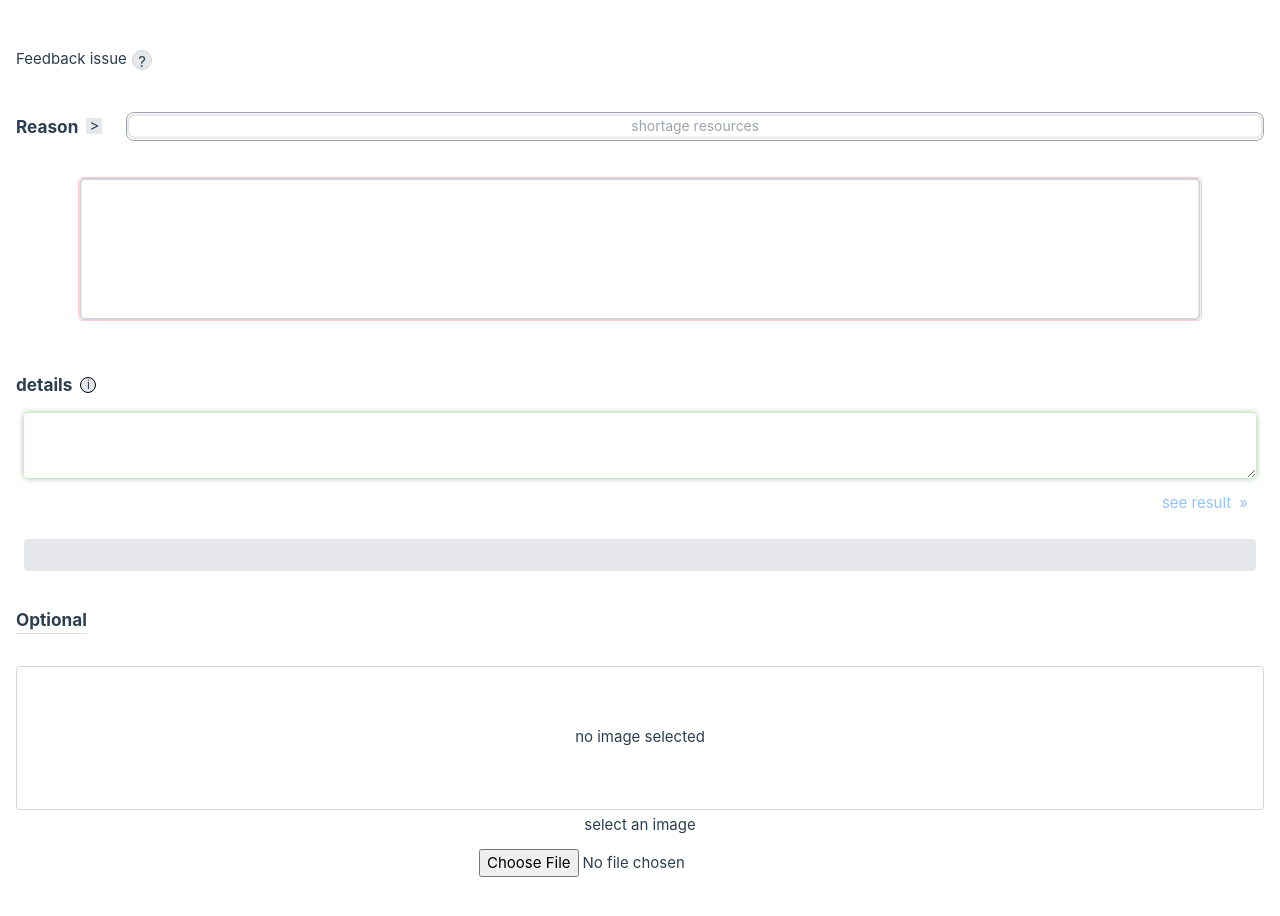
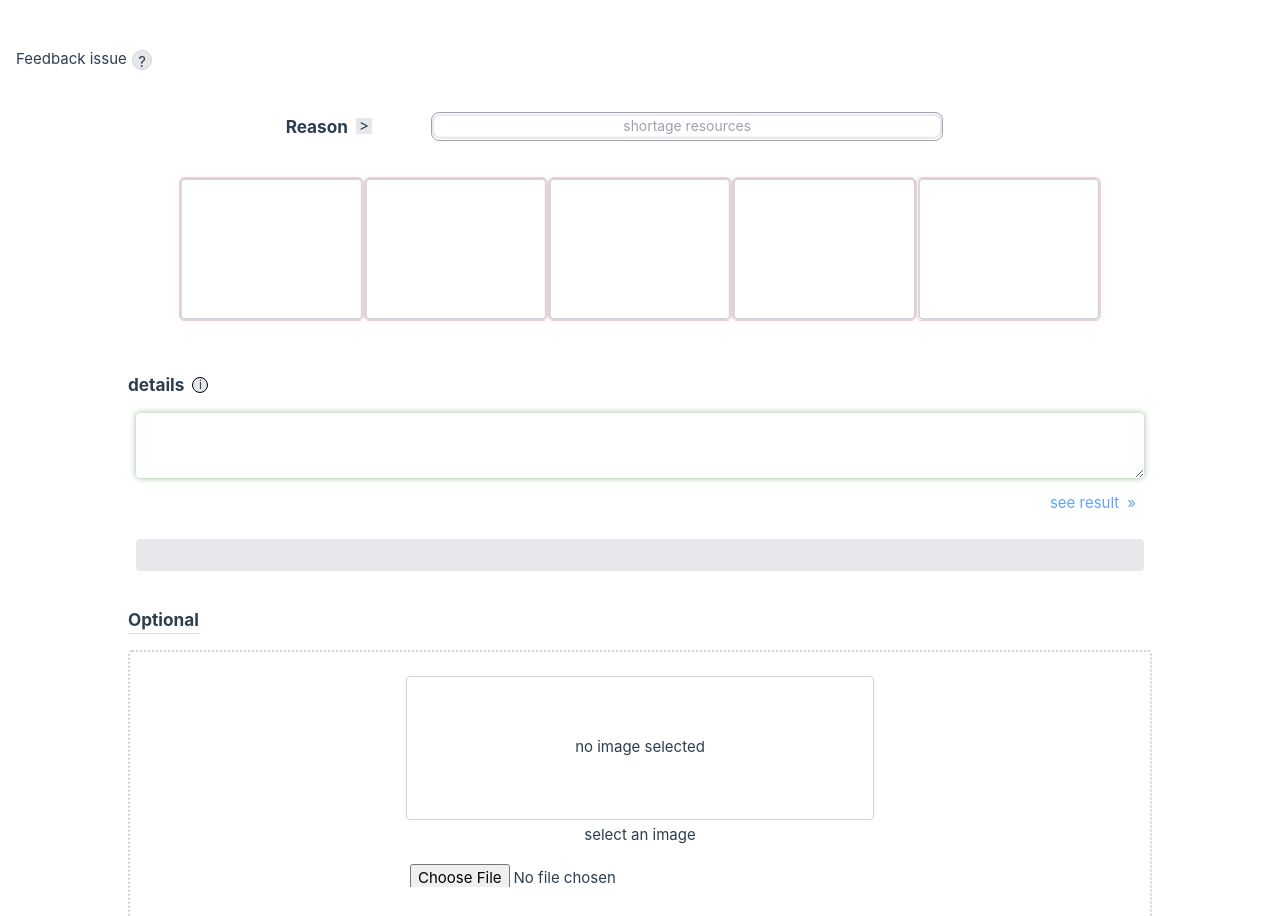
Before and after one commit to BeinRain06/transit-com-app, a Vue app in the folder vue-transit/: page / in a window 1280 px wide. Shown: the top 916 px of the page. Built offline with nearby package versions, Linux system fonts and the light colour scheme; a web font is replaced by a local one.

Commit message:
AskFeedBack.vue component --update-1 page v1

```diff
--- a/vue-transit/src/components/AskFeedback.vue
+++ b/vue-transit/src/components/AskFeedback.vue
@@ -26,9 +26,11 @@ const platformFeed: ComputedRef<({ domain: string; archive: string[] } | undefin
             &quest;
           </div>
         </div>
-        <div class="board_reason w-full my-4">
+        <div class="board_reason w-full max-w-5xl my-4 mx-auto">
           <ul class="listen_wrap_reason flex_row_center text-center m-auto">
-            <li class="tag_reason h-full flex_row_center"><h3 class="title_ask">Reason</h3></li>
+            <li class="tag_reason h-full flex_row_center">
+              <h3 class="title_ask">Reason</h3>
+            </li>
             <li class="tag_angle h-full flex_row_center">
               <div class="toggle_selection_reason">&#62;</div>
             </li>
@@ -49,7 +51,7 @@ const platformFeed: ComputedRef<({ domain: string; archive: string[] } | undefin
             </div>
           </div>
         </div>
-        <div class="details_feed mt-12">
+        <div class="details_feed w-full max-w-5xl mt-12 mx-auto">
           <div class="details_paragraph">
             <ul class="w-full flex_col_center gap-2">
               <li class="details_title w-full h-8 inline-flex items-center gap-2">
@@ -72,7 +74,7 @@ const platformFeed: ComputedRef<({ domain: string; archive: string[] } | undefin
                   <div
                     class="print_text_paragraph w-full my-2 inline-flex justify-end items-center"
                   >
-                    <button class="btn_print_text text-blue-300">
+                    <button class="btn_print_text text-blue-400">
                       see result<span class="symbol_raquo mx-2">&raquo;</span>
                     </button>
                   </div>
@@ -86,12 +88,14 @@ const platformFeed: ComputedRef<({ domain: string; archive: string[] } | undefin
             </ul>
           </div>
         </div>
-        <div class="optional_file_container w-full">
+        <div class="optional_file_container w-full max-w-5xl mx-auto">
           <div class="optional_label my-4">
             <h3 class="title_ask">Optional</h3>
           </div>
           <div class="optional_file_content w-full">
-            <ul class="organizing_files w-full flex_col_center mx-auto">
+            <ul
+              class="organizing_files w-full flex_col_center mx-auto border-2 border-dotted border-gray-300 rounded"
+            >
               <li class="w-full">
                 <div class="organize_to_add">
                   <div
@@ -195,14 +199,15 @@ const platformFeed: ComputedRef<({ domain: string; archive: string[] } | undefin
   }
 
   .toggle_selection_reason {
-    @apply w-4 h-4 mx-2 bg-gray-200 grid place-content-center;
+    @apply relative w-4 h-4 mx-2 bg-gray-200 grid place-content-center;
   }
 
   .reason_spotted_wrap {
     position: relative;
+    right: calc(5%);
     width: 100%;
     height: 100%;
-    margin-left: 1rem;
+    margin-left: calc(10%);
     font-size: calc(12px + 0.15vw);
     border-radius: 8px;
     @apply border border-solid border-gray-400;
@@ -274,6 +279,8 @@ const platformFeed: ComputedRef<({ domain: string; archive: string[] } | undefin
   .optional_file_content .organize_to_add {
     width: 100%;
     height: 100%;
+    max-width: 500px;
+    padding: 0.5rem 1rem;
     margin: 1rem auto;
     display: grid;
     grid-auto-columns: 100%;
@@ -309,8 +316,8 @@ const platformFeed: ComputedRef<({ domain: string; archive: string[] } | undefin
     width: 100%;
     height: 100%;
     margin: 0 auto;
-    display: grid;
-    place-content: center;
+    display: flex;
+    justify-content: flex-start;
   }
 
   .area_send .further_need_li {
@@ -333,4 +340,10 @@ const platformFeed: ComputedRef<({ domain: string; archive: string[] } | undefin
     height: 12px;
   }
 }
+
+@media (min-width: 1045px) {
+  .reason_spotted_wrap {
+    width: 50%;
+  }
+}
 </style>
--- a/vue-transit/src/stores/ask-feed-store.ts
+++ b/vue-transit/src/stores/ask-feed-store.ts
@@ -6,7 +6,49 @@ export const useAskFeedStore = defineStore('askfeed', {
       spec: [
         {
           domain: 'tech',
-          archive: ['purcha_order', 'inventory Goods last months', 'inventory Goods 03 past months']
+          archive: ['month purchase order', 'past month supply', 'past three months supply']
+        },
+        {
+          domain: 'human',
+          archive: [
+            'month conveyence schedule',
+            'event company agenda',
+            'meetings request with outsider'
+          ]
+        },
+        {
+          domain: 'accounting',
+          archive: [
+            'month purchase order',
+            'past month supply',
+            'past three months supply',
+            'decision salaries payment',
+            'decision taxes payment'
+          ]
+        },
+        {
+          domain: 'law',
+          archive: [
+            'year task payment',
+            'year bank deposit',
+            'purchase order',
+            'companies policies review',
+            'holiday for x or y employee',
+            'purchase books'
+          ]
+        },
+        {
+          domain: 'management',
+          archive: [
+            'month purchase order',
+            'past month supply',
+            'past three months supply',
+            'agenda meetings with outsider',
+            'review law instance',
+            'year bank deposit',
+            'month expenses',
+            'month incomes'
+          ]
         }
       ]
     },
```
